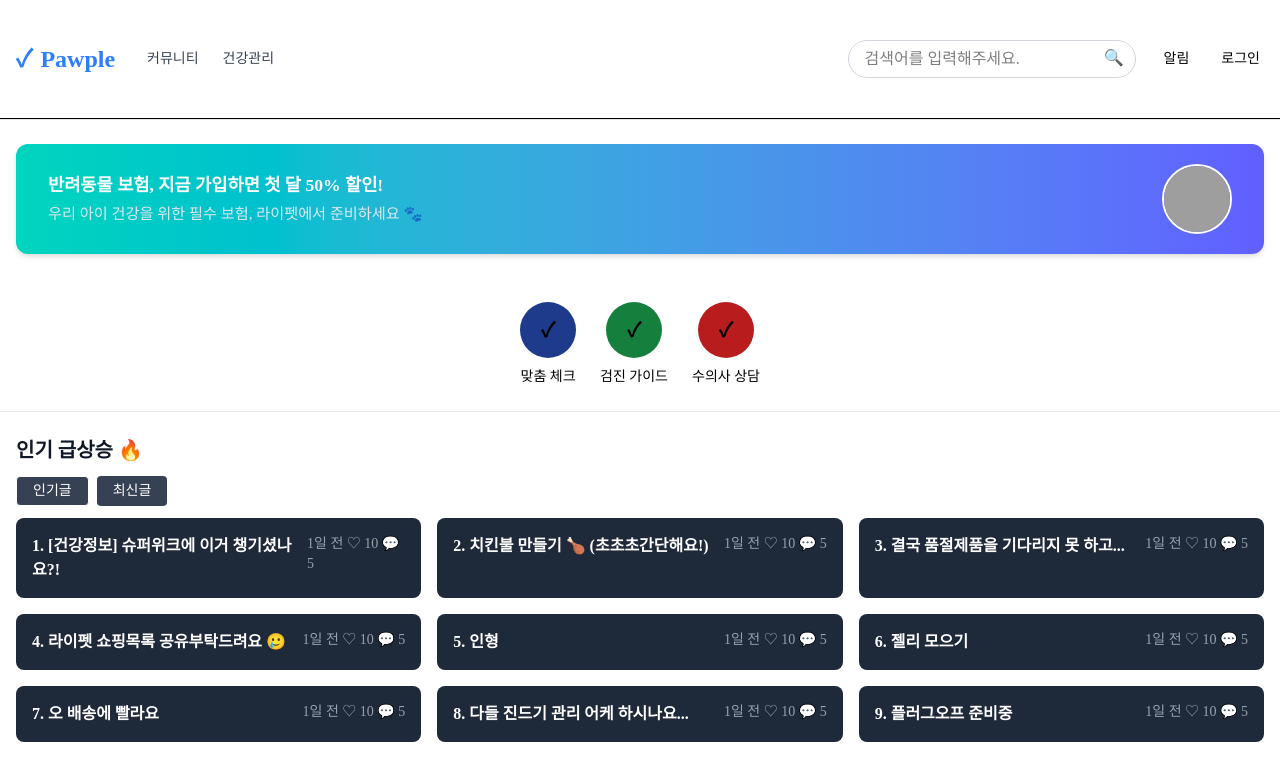
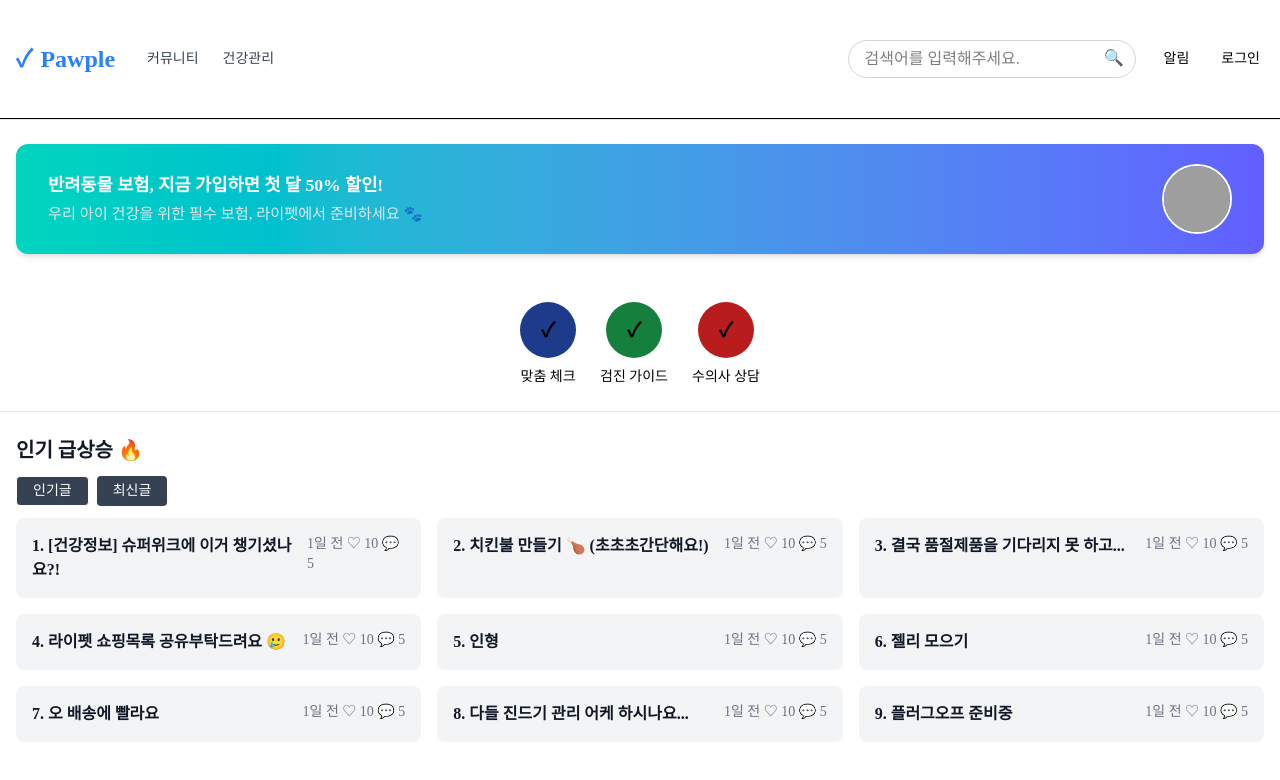
Before and after one commit to Songyonggeun/pawpelfront, a Next.js app: page / in a window 1280 px wide. Shown: the top 780 px of the page. Built offline with nearby package versions, Linux system fonts and the light colour scheme; grey boxes are pictures that could not be loaded; a web font is replaced by a local one.

Commit message:
메인수정

```diff
--- a/app/page.jsx
+++ b/app/page.jsx
@@ -1,3 +1,12 @@
+// import { Fragment } from 'react';
+// import { redirect } from 'next/navigation';
+// export default function DefaultPage(){
+//     redirect('/home')
+//     return <Fragment>
+//     </Fragment>
+// }
+
+
 import React from "react";
 import PetInsuranceBanner from "@/components/(Inputs)/advertisement";
 
@@ -51,10 +60,10 @@ export default function LifetCommunityUI() {
                         "다들 진드기 관리 어케 하시나요...",
                         "플러그오프 준비중"
                     ].map((title, idx) => (
-                            <div key={idx} className="bg-gray-800 rounded-lg p-4 text-white">
+                        <div key={idx} className="bg-gray-100 rounded-lg p-4 text-gray-900">
                         <div className="flex justify-between">
                             <span className="font-semibold">{idx + 1}. {title}</span>
-                                    <span className="text-sm text-gray-400">1일 전 ♡ 10 💬 5</span>
+                            <span className="text-sm text-gray-500">1일 전 ♡ 10 💬 5</span>
                         </div>
                         </div>
                     ))}
```
Lines whose indentation alone changed are shown as unchanged.
